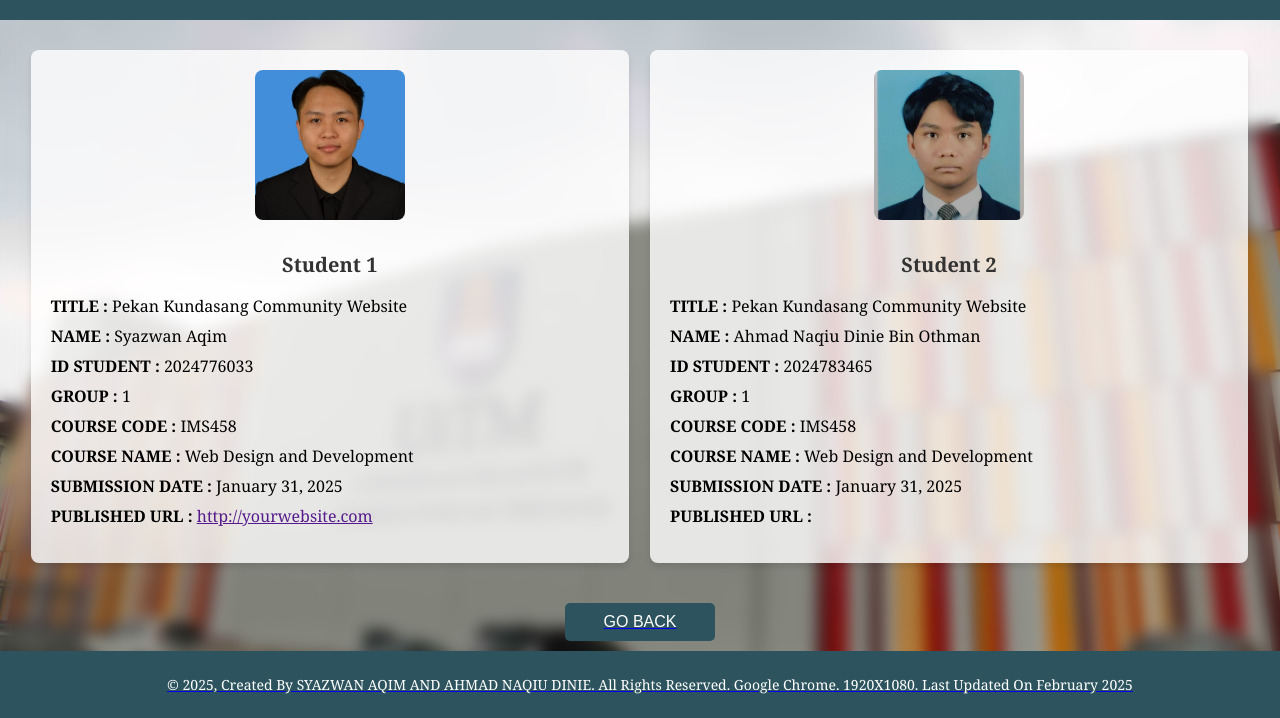
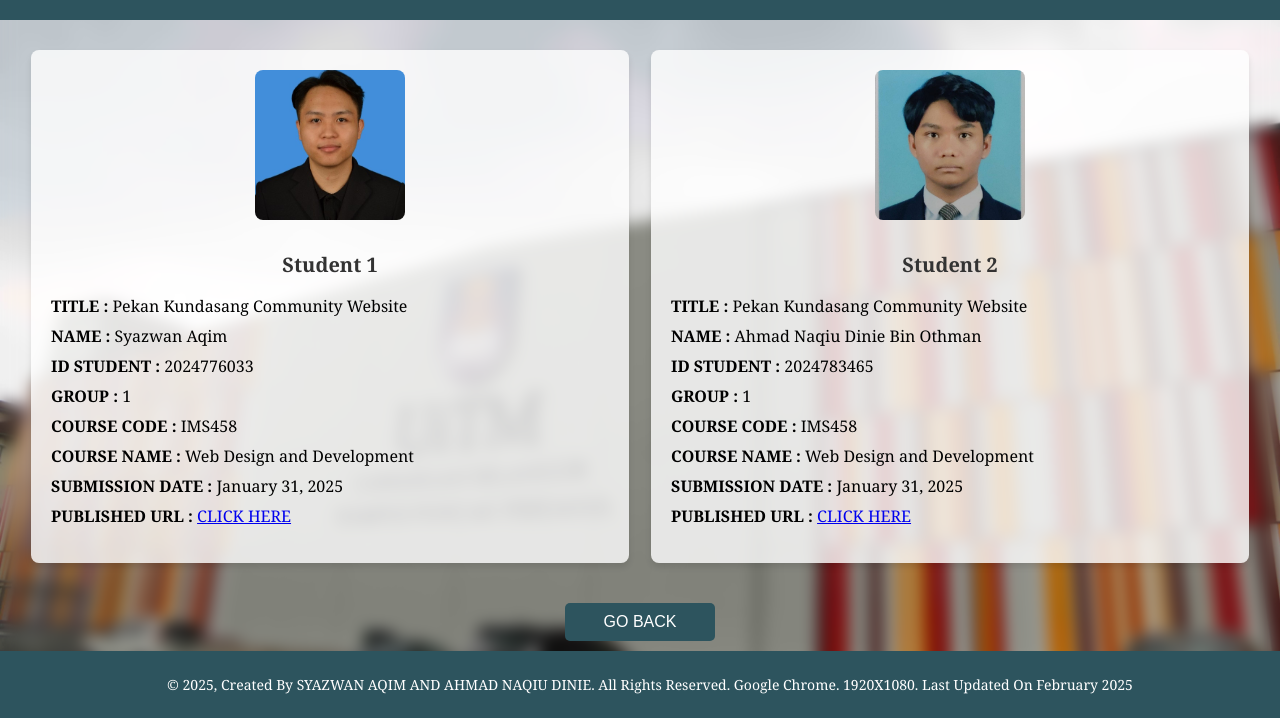
Before and after one commit to lia-011/SQ, a plain HTML site: page LOCAL_COMMUNITY_WEBSITE/webmaster.html in a window 1280 px wide. Shown: the part 106-824 px from the top of the page. Drawn offline with Linux system fonts and the light colour scheme.

Commit message:
webmaster.html

```diff
--- a/LOCAL_COMMUNITY_WEBSITE/webmaster.html
+++ b/LOCAL_COMMUNITY_WEBSITE/webmaster.html
@@ -138,7 +138,7 @@
             <li><strong>COURSE CODE : </strong> IMS458</li>
             <li><strong>COURSE NAME : </strong> Web Design and Development</li>
             <li><strong>SUBMISSION DATE : </strong> January 31, 2025</li>
-            <li><strong>PUBLISHED URL : </strong> <a href="">http://yourwebsite.com</a></li>
+            <li><strong>PUBLISHED URL : </strong> <a href="https://lia-011.github.io/SQ/LOCAL_COMMUNITY_WEBSITE/">CLICK HERE</a></li>
         </ul>
     </div>
 
@@ -154,7 +154,7 @@
             <li><strong>COURSE CODE : </strong> IMS458</li>
             <li><strong>COURSE NAME : </strong> Web Design and Development</li>
             <li><strong>SUBMISSION DATE : </strong> January 31, 2025</li>
-            <li><strong>PUBLISHED URL : </strong> <a href= https://lia-011.github.io/SQ/LOCAL_COMMUNITY_WEBSITE/</a></li>
+            <li><strong>PUBLISHED URL : </strong> <a href="https://lia-011.github.io/SQ/LOCAL_COMMUNITY_WEBSITE/">CLICK HERE</a></li>
         </ul>
     </div>
 </div>
```
